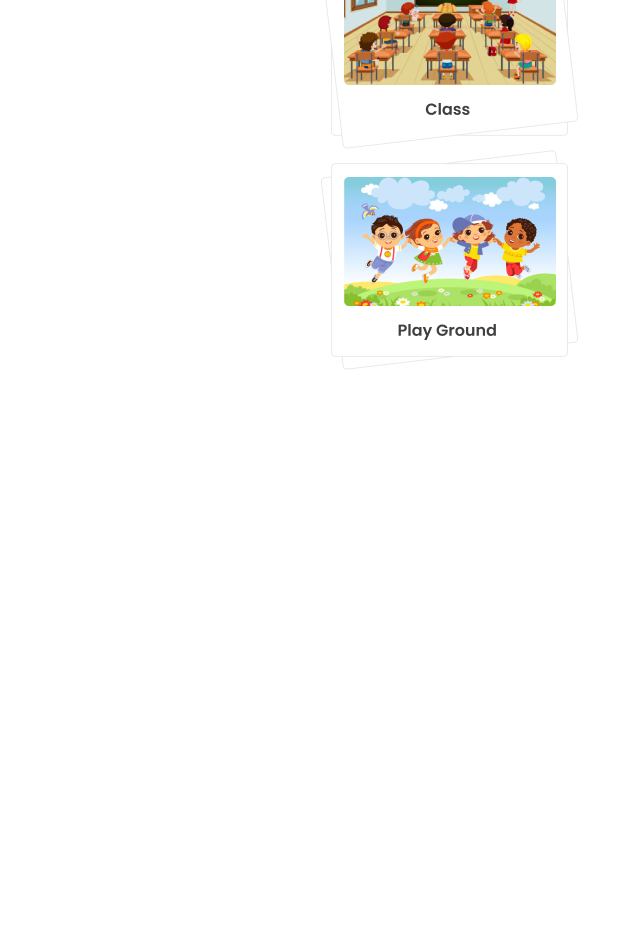
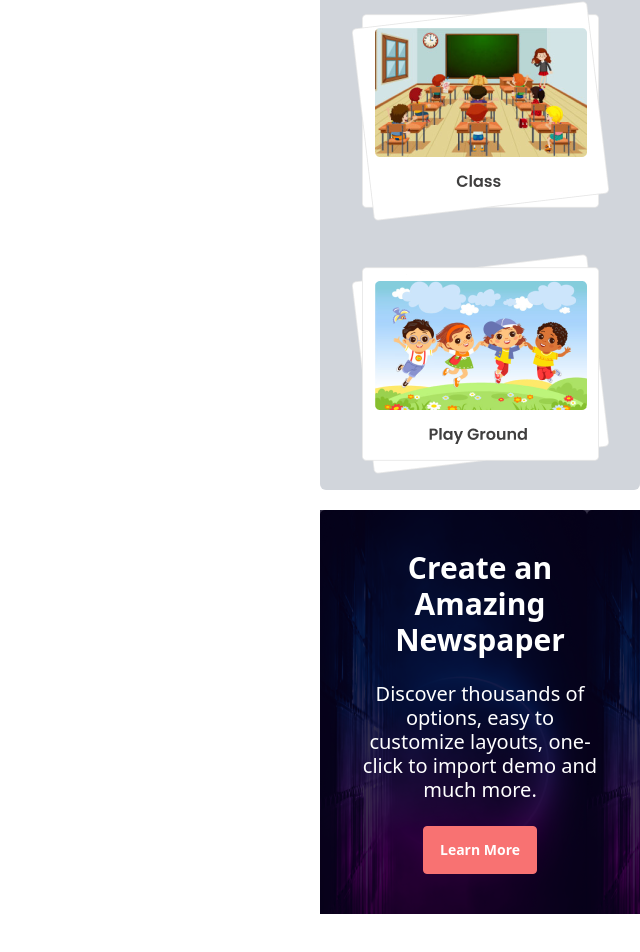
Before and after one commit to shuvajitmaitra/21-Dragon-News-Authentication, a React (Vite) app: page / in a window 1280 px wide. Shown: the part 1110-2062 px from the top of the page, without its empty margins (640-1280 px from the left). Before the commit the page ends 1512 px from the top, so only its background shows below. Built offline with nearby package versions, Linux system fonts and the light colour scheme.

Commit message:
right side nav style done

```diff
--- a/src/Pages/Home/Home.jsx
+++ b/src/Pages/Home/Home.jsx
@@ -25,7 +25,7 @@ const Home = () => {
           </Link>
         </Marquee>
       </div>
-      <div className="grid grid-cols-2 md:grid-cols-4 ">
+      <div className="grid grid-cols-2 md:grid-cols-4 my-14 ">
         <div>
           <LeftSideNav></LeftSideNav>
         </div>
--- a/src/Shared/RightSideNav/RightSideNav.jsx
+++ b/src/Shared/RightSideNav/RightSideNav.jsx
@@ -9,6 +9,8 @@ import {
 import QZone1 from "../../assets/qZone1.png";
 import QZone2 from "../../assets/qZone2.png";
 import QZone3 from "../../assets/qZone3.png";
+
+import Background from "../../assets/bg.png";
 
 const RightSideNav = () => {
   return (
@@ -39,8 +41,9 @@ const RightSideNav = () => {
           <span className="font-semibold">Login With Github</span>
         </p>
       </div>
-      <div className="py-8">
-        <h3 className="text-lg font-semibold mb-3">Q-Zone</h3>
+      <div className=" bg-gray-300 py-4 rounded-md">
+        <h3 className="text-xl font-semibold mb-3 px-4 ">Q-Zone</h3>
+        <div className="flex flex-col items-center gap-8">
           <img
             src={QZone1}
             alt=""
@@ -55,6 +58,23 @@ const RightSideNav = () => {
           />
         </div>
       </div>
+
+      <div
+        className="py-10 text-center  my-5"
+        style={{ backgroundImage: `url(${Background})` }}
+      >
+        <h2 className="text-3xl font-bold text-white text-center px-8">
+          Create an Amazing Newspaper
+        </h2>
+        <h3 className="text-white px-10 leading-6 text-xl my-6">
+          Discover thousands of options, easy to customize layouts, one-click to
+          import demo and much more.
+        </h3>
+        <button className="btn btn-error rounded capitalize text-white font-semibold ">
+          Learn More
+        </button>
+      </div>
+    </div>
   );
 };
 ``;
```
Lines whose indentation alone changed are shown as unchanged.
